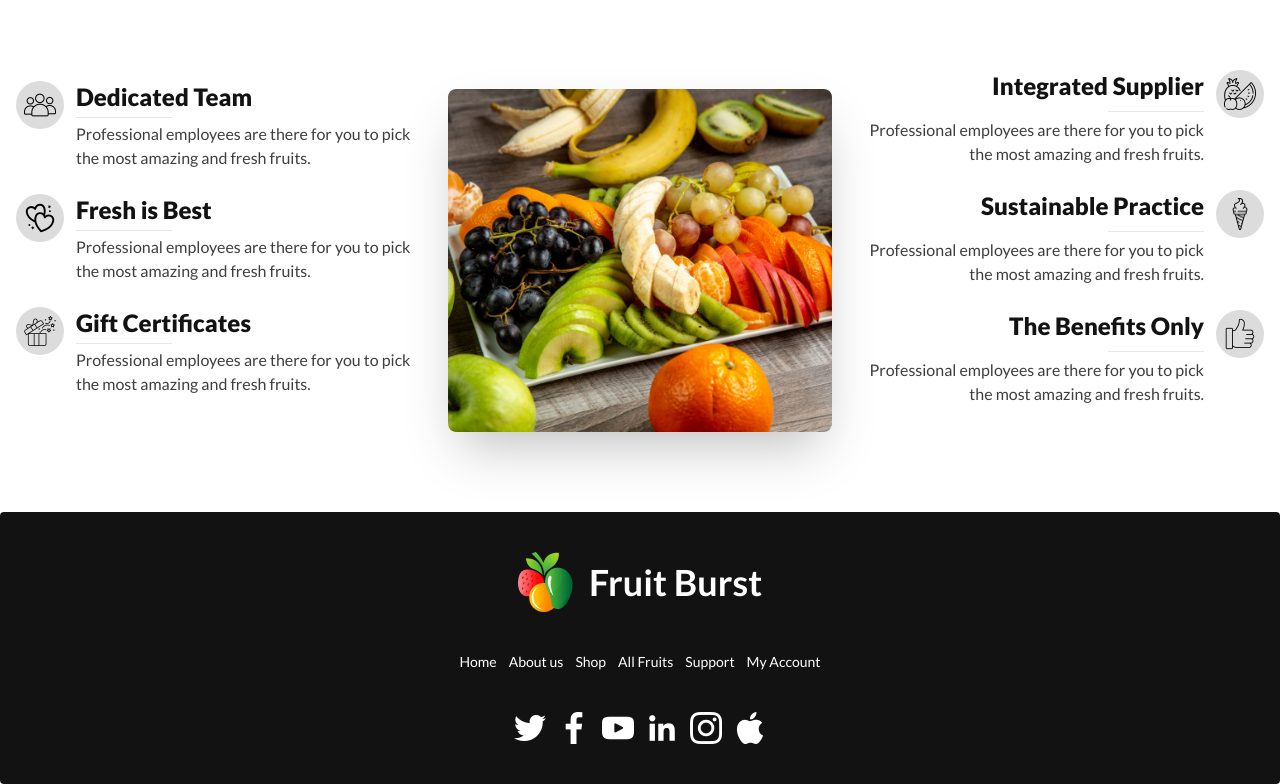
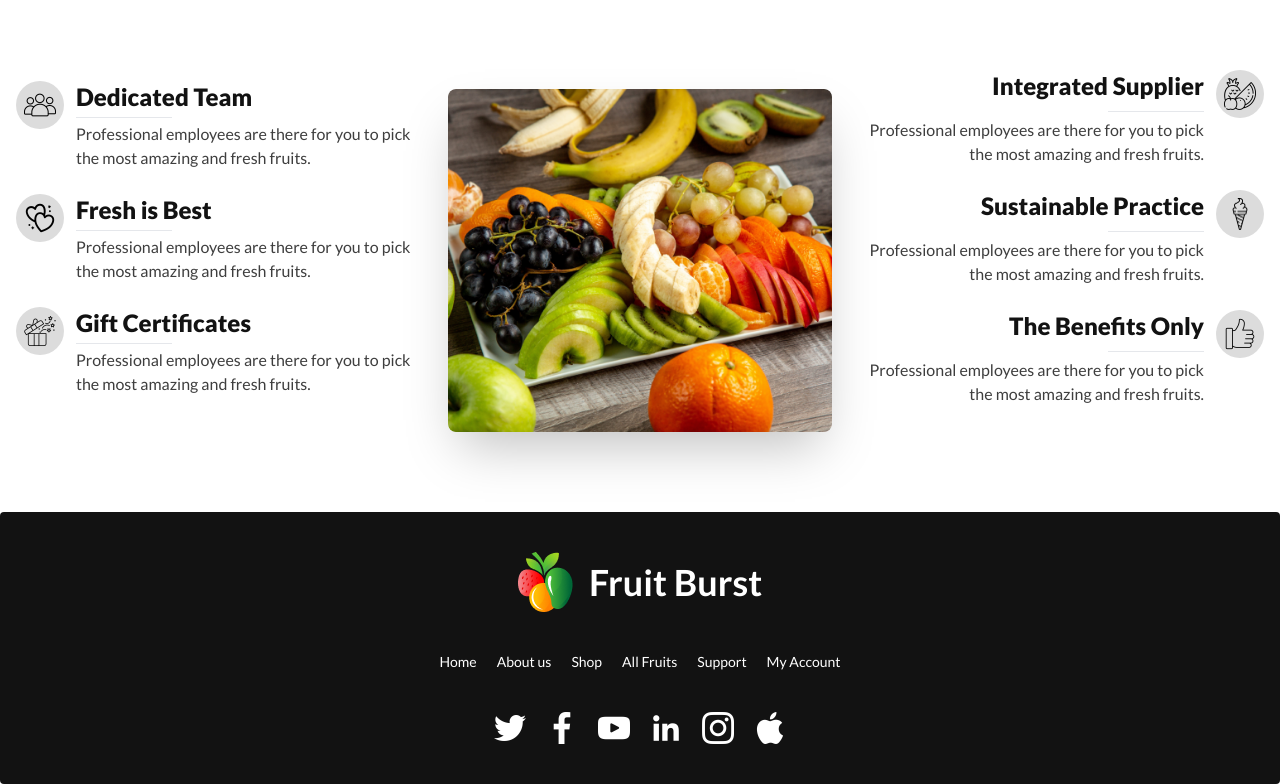
Before and after one commit to AnikHassan111/Fruit-Brust-Website, a plain HTML site: page index.html in a window 1280 px wide. Shown: the part 3480-4264 px from the top of the page. Drawn offline with nearby package versions, Linux system fonts and the light colour scheme.

Commit message:
All check finish

```diff
--- a/index.html
+++ b/index.html
@@ -637,7 +637,7 @@
       <img src="images/logo.png" alt="">
       <h4 class="text-4xl font-bold">Fruit Burst</h4>
     </div>
-    <div class="flex flex-wrap justify-center gap-3">
+    <div class="flex flex-wrap justify-center gap-5">
       <a class="link link-hover">Home</a>
       <a class="link link-hover">About us</a>
       <a class="link link-hover">Shop</a>
@@ -646,7 +646,7 @@
       <a class="link link-hover">My Account</a>
     </div>
     <div>
-      <div class="flex flex-wrap justify-center gap-3">
+      <div class="flex flex-wrap justify-center gap-5">
 
         <a href="#"> <img class="w-8 png_icon_color_white" src="icon/twitter.png" alt=""></a>
         <a href="#"> <img class="w-8 png_icon_color_white" src="icon/facebook-app-symbol.png" alt=""></a>
```
